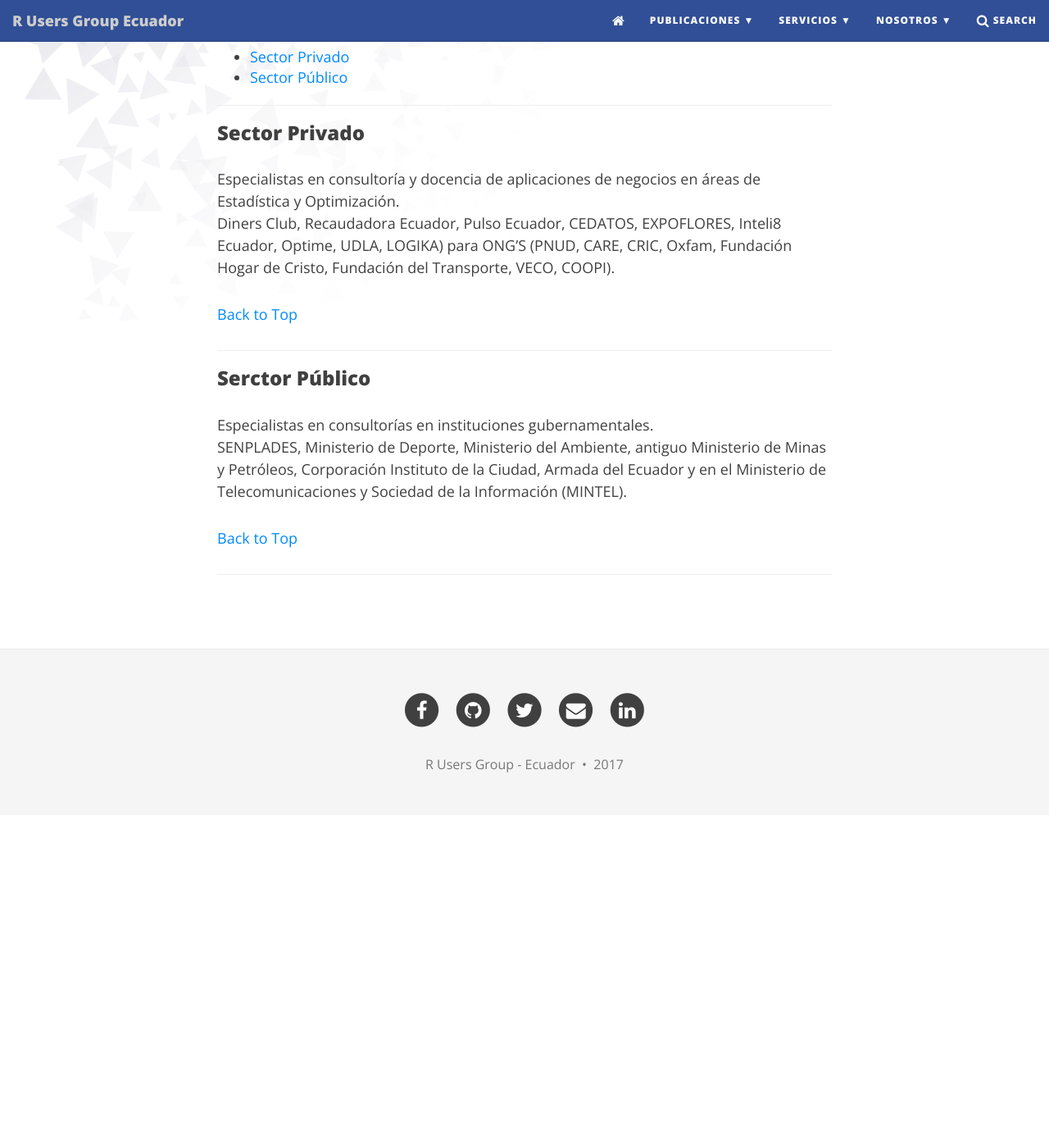
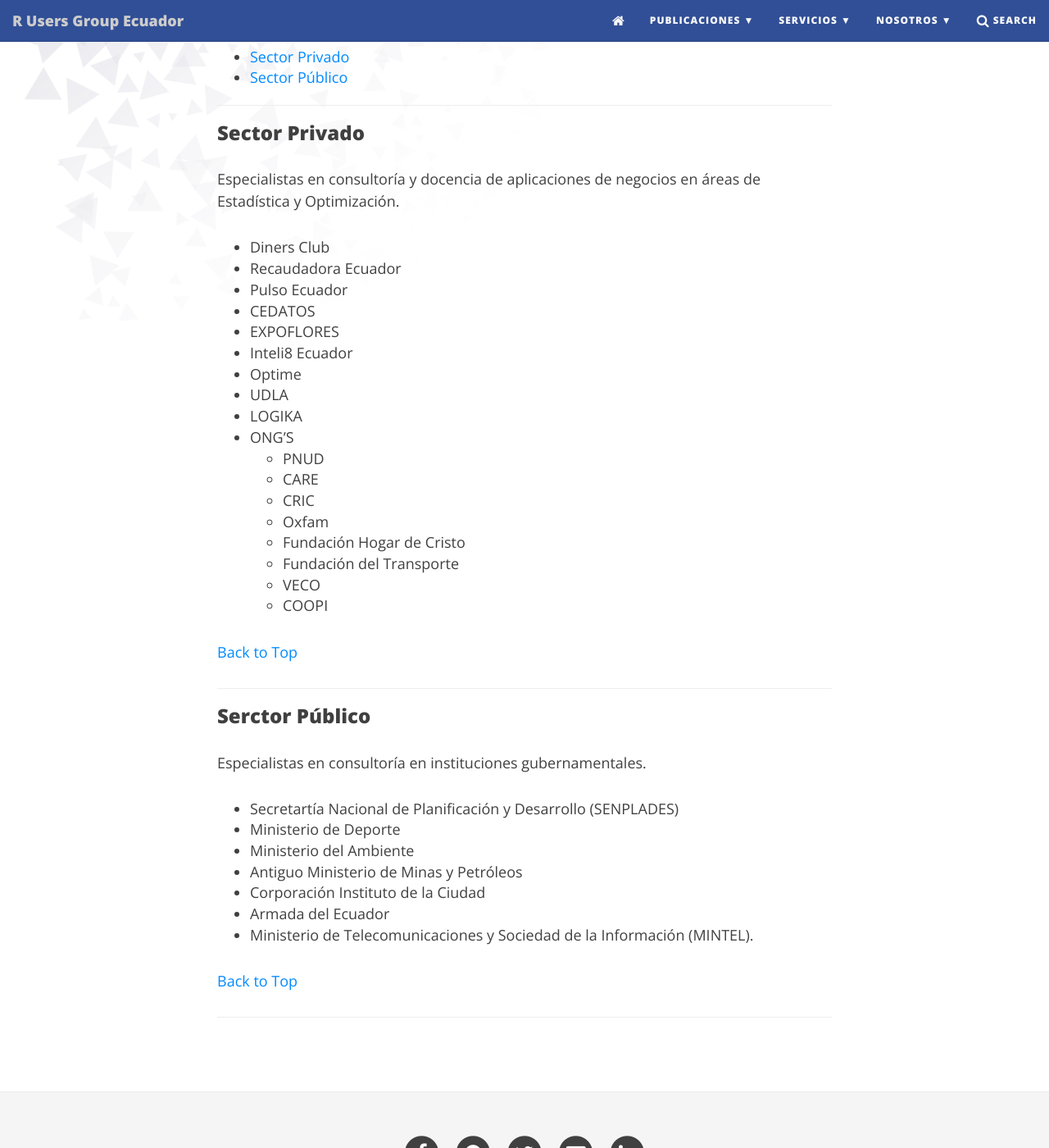
Before and after one commit to Rgrupoec/Rgrupoec.github.io, a Jekyll site: the page built from consultoria.md, in a window 1280 px wide and 1400 px high, scrolled down 275 px. Shown: the whole window at 82% size. Built offline with Jekyll 4.4.1, drawn with Linux system fonts in a browser that asks for light colours; nearby versions of some CDN libraries; before the commit the page ends 1269 px from its top, so only the background shows below that.

Commit message:
Update consultoria.md

```diff
--- a/consultoria.md
+++ b/consultoria.md
@@ -16,7 +16,24 @@
 
 Especialistas en consultoría y docencia de aplicaciones de negocios en áreas de Estadística y Optimización.
 <br>
-Diners Club, Recaudadora Ecuador, Pulso Ecuador, CEDATOS, EXPOFLORES, Inteli8 Ecuador, Optime, UDLA, LOGIKA) para ONG’S (PNUD, CARE, CRIC, Oxfam, Fundación Hogar de Cristo, Fundación del Transporte, VECO, COOPI).
+* Diners Club
+* Recaudadora Ecuador
+* Pulso Ecuador
+* CEDATOS
+* EXPOFLORES
+* Inteli8 Ecuador
+* Optime
+* UDLA
+* LOGIKA
+* ONG’S
+  - PNUD
+  - CARE
+  - CRIC
+  - Oxfam
+  - Fundación Hogar de Cristo
+  - Fundación del Transporte
+  - VECO
+  - COOPI
 
 [Back to Top](#top)
 
@@ -24,9 +41,15 @@
 
 ### <a name="publico"></a>Serctor Público
 
-Especialistas en consultorías en instituciones gubernamentales.
+Especialistas en consultoría en instituciones gubernamentales.
 <br>
-SENPLADES, Ministerio de Deporte, Ministerio del Ambiente, antiguo Ministerio de Minas y Petróleos, Corporación Instituto de la Ciudad, Armada del Ecuador y en el Ministerio de Telecomunicaciones y Sociedad de la Información (MINTEL).
+* Secretartía Nacional de Planificación y Desarrollo (SENPLADES)
+* Ministerio de Deporte
+* Ministerio del Ambiente
+* Antiguo Ministerio de Minas y Petróleos
+* Corporación Instituto de la Ciudad
+* Armada del Ecuador
+* Ministerio de Telecomunicaciones y Sociedad de la Información (MINTEL).
 
 [Back to Top](#top)
 
```
